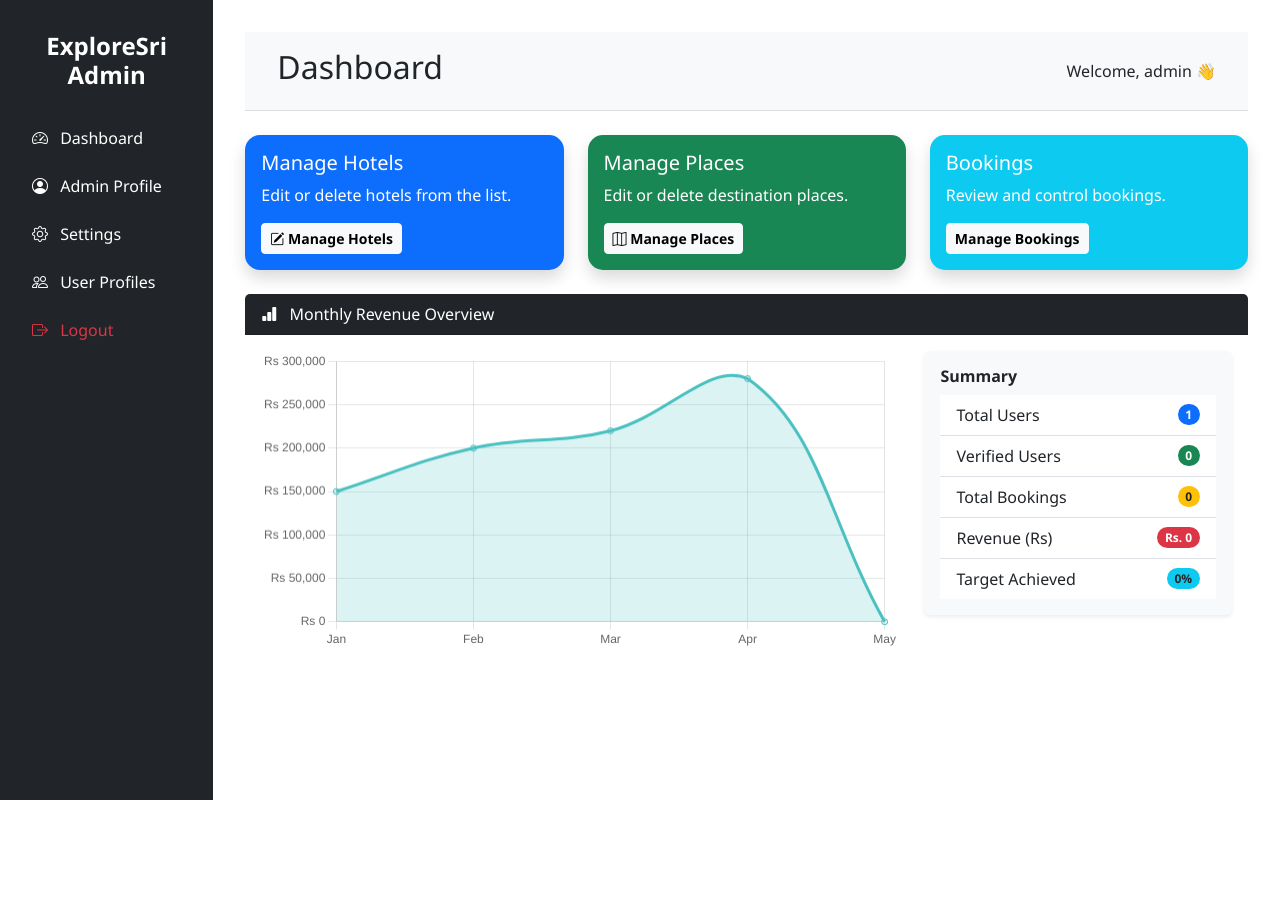
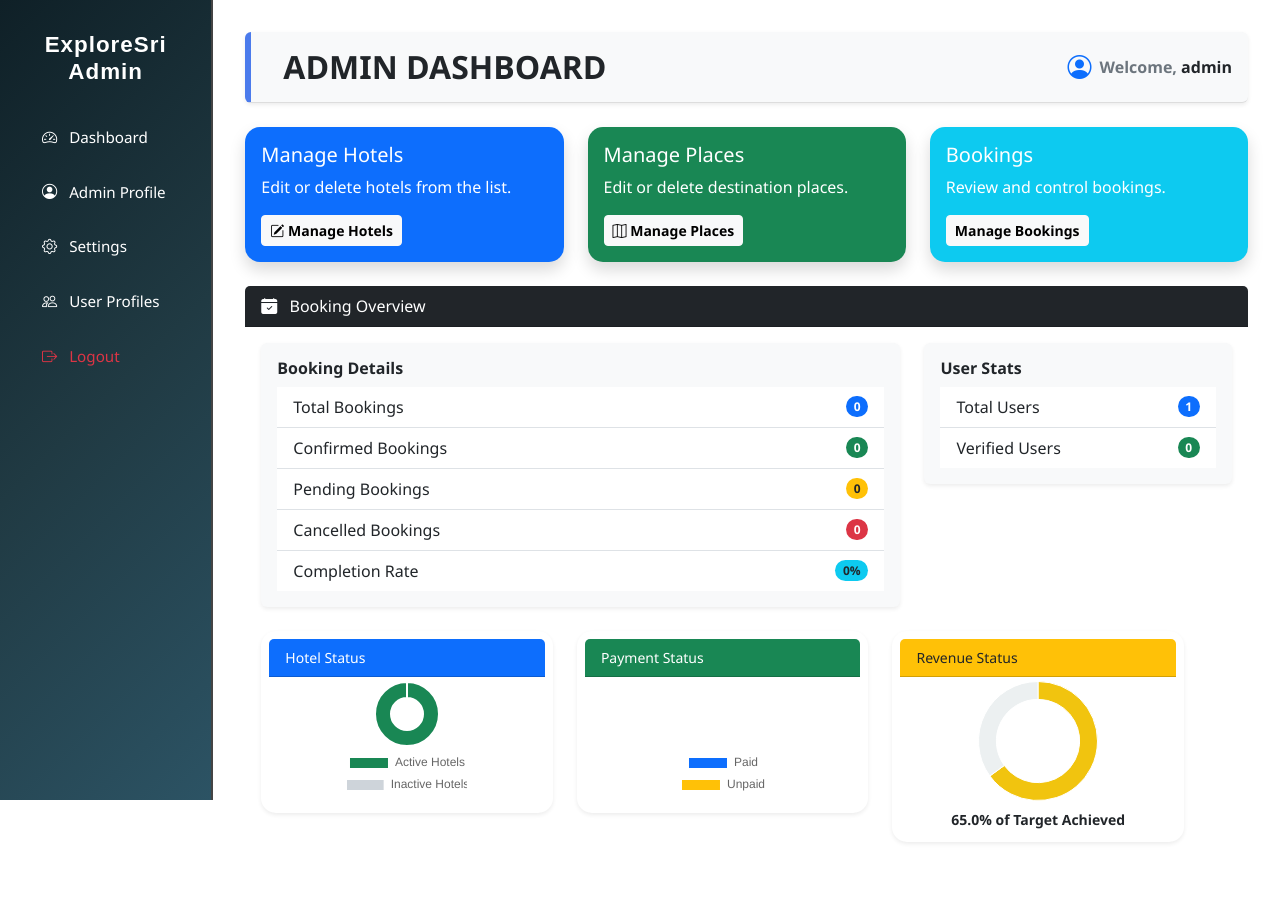
Before and after one commit to tenzaicbt/exploresri, a PHP site: page /admin/dashboard.php in a window 1280 px wide. Before the commit the page ends 800 px from the top, so only its background shows below. Run offline with PHP 8.4, Linux system fonts and the light colour scheme; a user stored in the database is signed in; data comes from the database, SQL or seed files in the repository; data that the repository does not hold is empty.

Commit message:
chart add

```diff
--- a/admin/dashboard.php
+++ b/admin/dashboard.php
@@ -16,38 +16,54 @@ try {
 }
 
 
-// Total Hotels
 $total_hotel_stmt = $conn->query("SELECT COUNT(*) as total FROM hotels");
 $total_hotels = $total_hotel_stmt->fetch()['total'];
 
-// Active Hotels
 $active_hotel_stmt = $conn->query("SELECT COUNT(*) as active FROM hotels WHERE status='active'");
 $active_hotels = $active_hotel_stmt->fetch()['active'];
 $hotel_percent = $total_hotels > 0 ? round(($active_hotels / $total_hotels) * 100) : 0;
 
-// Total Bookings
 $booking_stmt = $conn->query("SELECT COUNT(*) as total FROM bookings");
 $total_bookings = $booking_stmt->fetch()['total'];
 
-// Confirmed Bookings
 $confirmed_booking_stmt = $conn->query("SELECT COUNT(*) as confirmed FROM bookings WHERE status='confirmed'");
 $confirmed_bookings = $confirmed_booking_stmt->fetch()['confirmed'];
 $booking_percent = $total_bookings > 0 ? round(($confirmed_bookings / $total_bookings) * 100) : 0;
 
-// Total Users
 $user_stmt = $conn->query("SELECT COUNT(*) as total FROM users");
 $total_users = $user_stmt->fetch()['total'];
 
-// Verified Users
-$verified_stmt = $conn->query("SELECT COUNT(*) as verified FROM users WHERE is_verified=1");
+$verified_stmt = $conn->query("SELECT COUNT(*) as verified FROM users WHERE is_verified = 1");
 $verified_users = $verified_stmt->fetch()['verified'];
-$user_percent = $total_users > 0 ? round(($verified_users / $total_users) * 100) : 0;
 
-// Revenue
+$pending_stmt = $conn->query("SELECT COUNT(*) as pending FROM bookings WHERE status='pending'");
+$pending_bookings = $pending_stmt->fetch()['pending'];
+
+$cancelled_stmt = $conn->query("SELECT COUNT(*) as cancelled FROM bookings WHERE status='cancelled'");
+$cancelled_bookings = $cancelled_stmt->fetch()['cancelled'];
+
 $revenue_stmt = $conn->query("SELECT SUM(amount) as total_revenue FROM payments WHERE status='paid'");
 $revenue = $revenue_stmt->fetch()['total_revenue'] ?? 0;
 $monthly_target = 300000;
 $revenue_percent = $monthly_target > 0 ? round(($revenue / $monthly_target) * 100) : 0;
+
+$paid_stmt = $conn->query("SELECT COUNT(*) as paid FROM bookings WHERE payment_status = 'paid'");
+$paid_bookings = $paid_stmt->fetch()['paid'] ?? 0;
+
+$unpaid_stmt = $conn->query("SELECT COUNT(*) as unpaid FROM bookings WHERE payment_status = 'unpaid'");
+$unpaid_bookings = $unpaid_stmt->fetch()['unpaid'] ?? 0;
+
+$total_payment_status = $paid_bookings + $unpaid_bookings;
+$paid_percent = $total_payment_status > 0 ? round(($paid_bookings / $total_payment_status) * 100) : 0;
+
+    $revenue_percent = round(($revenue / 300000) * 100);
+    $booking_percent = $total_bookings > 0 ? round(($confirmed_bookings / $total_bookings) * 100) : 0;
+    $hotel_percent = $total_hotels > 0 ? round(($active_hotels / $total_hotels) * 100) : 0;
+    $user_percent = $total_users > 0 ? round(($verified_users / $total_users) * 100) : 0;
+    $paid_percent = $total_bookings > 0 ? round(($paid_bookings / $total_bookings) * 100) : 0;
+    $unpaid_percent = $total_bookings > 0 ? round(($unpaid_bookings / $total_bookings) * 100) : 0;
+    $hotel_percent = $total_hotels > 0 ? round(($active_hotels / $total_hotels) * 100) : 0;
+    $paid_percent = $total_payment_status > 0 ? round(($paid_bookings / $total_payment_status) * 100) : 0;
 ?>
 
 <!DOCTYPE html>
@@ -69,6 +85,7 @@ $revenue_percent = $monthly_target > 0 ? round(($revenue / $monthly_target) * 10
     .card:hover { transform: translateY(-5px); box-shadow: 0 10px 20px rgba(0,0,0,0.15); }
     .btn-light { font-weight: bold; }
   </style>
+
 <style>
   .card-metric {
     position: relative;
@@ -106,7 +123,6 @@ $revenue_percent = $monthly_target > 0 ? round(($revenue / $monthly_target) * 10
     transform: rotate(var(--rotation));
     transform-origin: center;
   }
-
   .circle-value {
     position: absolute;
     top: 50%;
@@ -115,18 +131,51 @@ $revenue_percent = $monthly_target > 0 ? round(($revenue / $monthly_target) * 10
     font-size: 16px;
     font-weight: bold;
   }
+  .small-donut {
+    width: 120px !important;
+    height: 120px !important;
+    margin: auto;
+  }
 
-  .metric-icon {
-    font-size: 28px;
-    margin-bottom: 10px;
+.sidebar {
+  background: linear-gradient(135deg, #0f2027, #203a43, #2c5364);
+  min-height: 100vh;
+  transition: all 0.3s ease-in-out;
+  border-right: 2px solid #444;
 }
+
+.sidebar .nav-link {
+  padding: 10px 20px;
+  margin: 6px 10px;
+  border-radius: 8px;
+  font-size: 0.95rem;
+  transition: background 0.3s, transform 0.2s;
+}
+
+.sidebar .nav-link:hover {
+  background-color: rgba(255, 255, 255, 0.1);
+  transform: translateX(5px);
+}
+
+.sidebar .nav-link.active,
+.sidebar .nav-link:focus {
+  background-color: rgba(255, 255, 255, 0.2);
+  font-weight: bold;
+}
+
+.sidebar .text-white h4 {
+  font-family: 'Poppins', sans-serif;
+  font-size: 1.4rem;
+  letter-spacing: 1px;
+}
+
 </style>
 
 </head>
 <body>
 <div class="container-fluid">
   <div class="row">
-        <nav id="sidebarMenu" class="col-md-3 col-lg-2 d-md-block bg-dark sidebar collapse">
+        <nav class="col-md-2 col-lg-2 d-md-block bg-dark sidebar collapse">
           <div class="position-sticky pt-3">
             <div class="text-white text-center mb-4">
               <h4 class="fw-bold">ExploreSri Admin</h4>
@@ -148,7 +197,7 @@ $revenue_percent = $monthly_target > 0 ? round(($revenue / $monthly_target) * 10
                 </a>
               </li>
               <li class="nav-item">
-                <a class="nav-link text-white" href="user_profiles.php">
+                <a class="nav-link text-white" href="manage_users.php">
                   <i class="bi bi-people me-2"></i> User Profiles
                 </a>
               </li>
@@ -162,10 +211,19 @@ $revenue_percent = $monthly_target > 0 ? round(($revenue / $monthly_target) * 10
         </nav>
 
         <main class="col-md-10 ms-sm-auto col-lg-10 content">
-          <div class="header d-flex justify-content-between align-items-center">
-            <h2>Dashboard</h2>
-            <span>Welcome, <?= htmlspecialchars($_SESSION['admin']) ?> 👋</span>
+          <div class="header d-flex justify-content-between align-items-center p-3 rounded shadow-sm bg-light mb-4" style="border-left: 6px solid #4B7BEC;">
+              <div class="d-flex align-items-center gap-3">
+                <i class=""></i>
+                <h2 class="m-0 fw-bold text-dark">ADMIN DASHBOARD</h2>
               </div>
+              <div class="d-flex align-items-center gap-2">
+                <i class="bi bi-person-circle fs-4 text-primary"></i>
+                <span class="fw-semibold text-secondary">Welcome,
+                  <span class="text-dark"><?= htmlspecialchars($_SESSION['admin']) ?></span>
+                </span>
+              </div>
+            </div>
+
 
           <div class="mt-4">
             <div class="row g-4">
@@ -206,19 +264,43 @@ $revenue_percent = $monthly_target > 0 ? round(($revenue / $monthly_target) * 10
           </div>
           <div class="card mt-4">
             <div class="card-header bg-dark text-white d-flex justify-content-between align-items-center">
-            <div><i class="bi bi-bar-chart-fill me-2"></i> Monthly Revenue Overview</div>
+              <div><i class="bi bi-calendar-check-fill me-2"></i> Booking Overview</div>
             </div>
             <div class="card-body">
               <div class="row">
-              <!-- Left: Chart -->
+
                 <div class="col-md-8">
-                <canvas id="revenueChart" height="140"></canvas>
+                  <div class="p-3 bg-light rounded shadow-sm">
+                    <h6 class="fw-bold">Booking Details</h6>
+                    <ul class="list-group list-group-flush">
+                      <li class="list-group-item d-flex justify-content-between align-items-center">
+                        Total Bookings
+                        <span class="badge bg-primary rounded-pill"><?= $total_bookings ?></span>
+                      </li>
+                      <li class="list-group-item d-flex justify-content-between align-items-center">
+                        Confirmed Bookings
+                        <span class="badge bg-success rounded-pill"><?= $confirmed_bookings ?></span>
+                      </li>
+                      <li class="list-group-item d-flex justify-content-between align-items-center">
+                        Pending Bookings
+                        <span class="badge bg-warning text-dark rounded-pill"><?= $pending_bookings ?></span>
+                      </li>
+                      <li class="list-group-item d-flex justify-content-between align-items-center">
+                        Cancelled Bookings
+                        <span class="badge bg-danger rounded-pill"><?= $cancelled_bookings ?></span>
+                      </li>
+                      <li class="list-group-item d-flex justify-content-between align-items-center">
+                        Completion Rate
+                        <span class="badge bg-info text-dark rounded-pill"><?= $booking_percent ?>%</span>
+                      </li>
+                    </ul>
+                  </div>
                 </div>
 
-              <!-- Right: Summary Panel -->
+
                 <div class="col-md-4">
                   <div class="p-3 bg-light rounded shadow-sm">
-                  <h6 class="fw-bold">Summary</h6>
+                    <h6 class="fw-bold">User Stats</h6>
                     <ul class="list-group list-group-flush">
                       <li class="list-group-item d-flex justify-content-between align-items-center">
                         Total Users
@@ -228,66 +310,117 @@ $revenue_percent = $monthly_target > 0 ? round(($revenue / $monthly_target) * 10
                         Verified Users
                         <span class="badge bg-success rounded-pill"><?= $verified_users ?></span>
                       </li>
-                    <li class="list-group-item d-flex justify-content-between align-items-center">
-                      Total Bookings
-                      <span class="badge bg-warning text-dark rounded-pill"><?= $total_bookings ?></span>
-                    </li>
-                    <li class="list-group-item d-flex justify-content-between align-items-center">
-                      Revenue (Rs)
-                      <span class="badge bg-danger rounded-pill">Rs. <?= number_format($revenue) ?></span>
-                    </li>
-                    <li class="list-group-item d-flex justify-content-between align-items-center">
-                      Target Achieved
-                      <span class="badge bg-info text-dark rounded-pill"><?= $revenue_percent ?>%</span>
-                    </li>
                     </ul>
+                  </div>
+                </div>
+
+                <div class="row mt-4">
+                <div class="row">
+                  <!-- Hotel Status -->
+                  <div class="col-md-4 mb-3">
+                    <div class="card shadow-sm p-2">
+                      <div class="card-header bg-primary text-white py-2 px-3 small">Hotel Status</div>
+                      <div class="card-body text-center p-1">
+                        <canvas id="hotelChart" class="small-donut"></canvas>
+                      </div>
+                    </div>
+                  </div>
+
+                  <!-- Payment Status -->
+                  <div class="col-md-4 mb-3">
+                    <div class="card shadow-sm p-2">
+                      <div class="card-header bg-success text-white py-2 px-3 small">Payment Status</div>
+                      <div class="card-body text-center p-1">
+                        <canvas id="paymentChart" class="small-donut"></canvas>
+                      </div>
+                    </div>
+                  </div>
+
+                  <!-- Revenue Status -->
+                  <div class="col-md-4 mb-3">
+                    <div class="card shadow-sm p-2">
+                      <div class="card-header bg-warning text-dark py-2 px-3 small">Revenue Status</div>
+                      <div class="card-body text-center p-1">
+                        <canvas id="revenueChart" class="small-donut"></canvas>
+                        <div class="mt-2 small fw-bold" id="revenuePercentage"></div>
                       </div>
                     </div>
                   </div>
                 </div>
               </div>
-
-        <!-- Chart.js CDN -->
+                </div>
+              </div>
+            </div>
+          </div>
         <script src="https://cdn.jsdelivr.net/npm/chart.js"></script>
 
-        <!-- Chart Script -->
         <script>
-        const ctx = document.getElementById('revenueChart').getContext('2d');
-        new Chart(ctx, {
-          type: 'line',
+        // Hotel Chart
+        new Chart(document.getElementById('hotelChart'), {
+          type: 'doughnut',
           data: {
-            labels: ['Jan', 'Feb', 'Mar', 'Apr', 'May'],
+            labels: ['Active Hotels', 'Inactive Hotels'],
             datasets: [{
-              label: 'Revenue (Rs)',
-              data: [150000, 200000, 220000, 280000, <?= $revenue ?>],
-              fill: true,
-              borderColor: 'rgb(75, 192, 192)',
-              backgroundColor: 'rgba(75, 192, 192, 0.2)',
-              tension: 0.4
+              data: [<?= $active_hotels ?>, <?= $total_hotels - $active_hotels ?>],
+              backgroundColor: ['#198754', '#ced4da'],
+              hoverOffset: 6
             }]
           },
           options: {
-            responsive: true,
             plugins: {
-              legend: { display: false },
-              tooltip: { mode: 'index', intersect: false }
-            },
-            interaction: {
-              mode: 'nearest',
-              axis: 'x',
-              intersect: false
-            },
-            scales: {
-              y: {
-                ticks: {
-                  callback: function(value) {
-                    return 'Rs ' + value.toLocaleString();
+              legend: { position: 'bottom' },
             }
           }
+        });
+
+          // Payment Chart
+          new Chart(document.getElementById('paymentChart'), {
+            type: 'doughnut',
+            data: {
+              labels: ['Paid', 'Unpaid'],
+              datasets: [{
+                data: [<?= $paid_bookings ?>, <?= $unpaid_bookings ?>],
+                backgroundColor: ['#0d6efd', '#ffc107'],
+                hoverOffset: 6
+              }]
+            },
+            options: {
+              plugins: {
+                legend: { position: 'bottom' },
+              }
+            }
+          });
+        </script>
+        <script>
+
+          const actualRevenue = 65000; // actual revenue
+          const targetRevenue = 100000; // target revenue
+
+          const percentage = ((actualRevenue / targetRevenue) * 100).toFixed(1);
+
+          const ctxRevenue = document.getElementById("revenueChart").getContext("2d");
+
+          new Chart(ctxRevenue, {
+            type: 'doughnut',
+            data: {
+              labels: ['Achieved', 'Remaining'],
+              datasets: [{
+                data: [actualRevenue, targetRevenue - actualRevenue],
+                backgroundColor: ['#f1c40f', '#ecf0f1'],
+                borderWidth: 1
+              }]
+            },
+            options: {
+              cutout: '70%',
+              plugins: {
+                legend: {
+                  display: false
                 }
               }
             }
           });
+
+          document.getElementById("revenuePercentage").innerText = `${percentage}% of Target Achieved`;
         </script>
 </body>
 </html>
```
Lines whose indentation alone changed are shown as unchanged.
